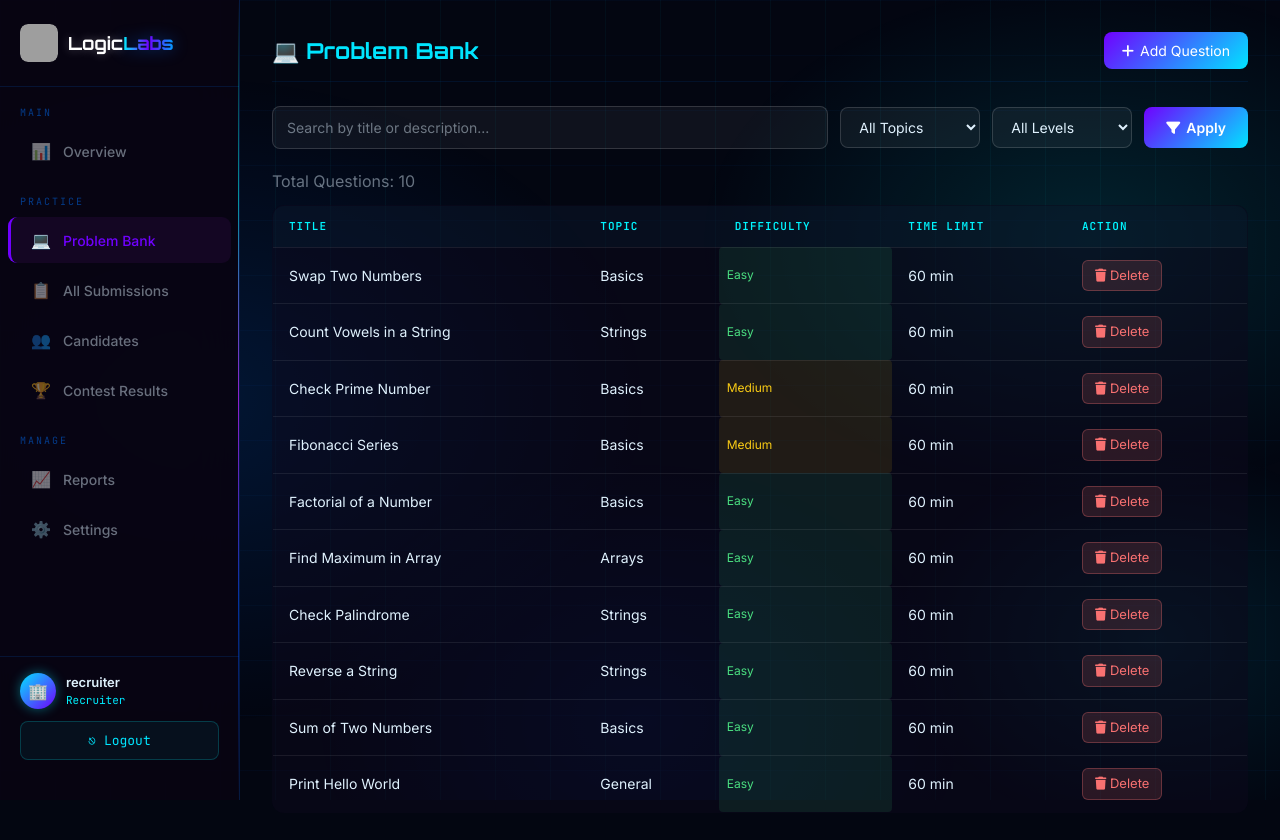
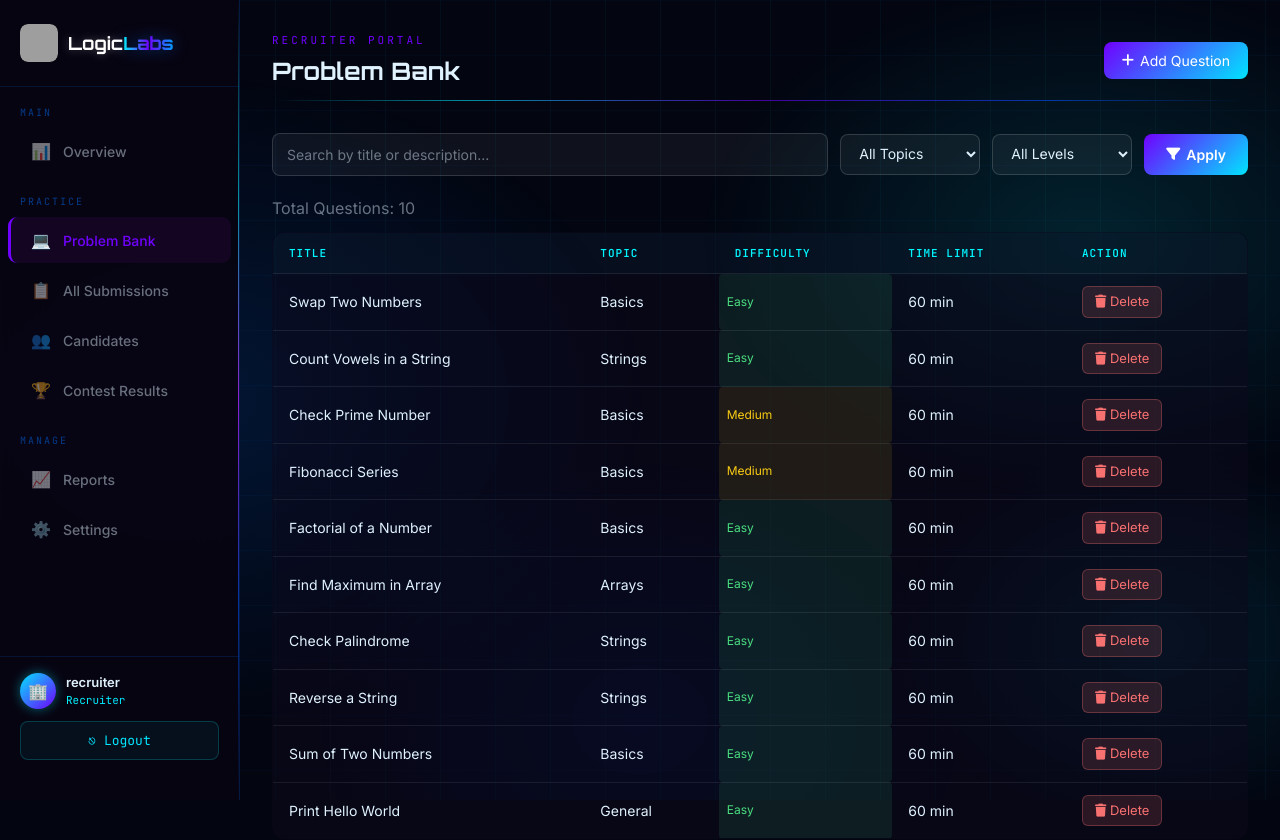
Before and after one commit to Talarisaijoshwika6666/OCAP, a Django app: page /recruiter/problems/ in a window 1280 px wide. Shown: the top 840 px of the page. Before the commit the page ends 812 px from the top, so only its background shows below. Run offline with Django 5.2, Linux system fonts and the light colour scheme; a user stored in the database is signed in; data comes from the database, SQL or seed files in the repository; both versions use the stored data as it was after the commit; grey boxes are pictures that could not be loaded.

Commit message:
up to date

```diff
--- a/templates/recruiter/problems.html
+++ b/templates/recruiter/problems.html
@@ -237,20 +237,42 @@
             z-index: 1;
         }
 
-        .page-header {
+        .topbar {
             display: flex;
+            align-items: center;
             justify-content: space-between;
-            align-items: center;
-            margin-bottom: 24px;
+            margin-bottom: 32px;
+            position: relative;
             padding-bottom: 12px;
-            border-bottom: 1px solid rgba(0, 114, 255, 0.1);
+        }
+
+        .topbar::after {
+            content: '';
+            position: absolute;
+            bottom: 0; left: 0; right: 0;
+            height: 1px;
+            background: linear-gradient(90deg,
+                transparent 0%,
+                var(--neon-blue) 20%,
+                var(--neon-purple) 50%,
+                var(--neon-indigo) 80%,
+                transparent 100%);
+            opacity: 0.6;
         }
 
         .page-title {
+            font-size: 11px;
+            letter-spacing: 3px;
+            color: var(--neon-purple);
+            font-family: var(--font-code);
+        }
+
+        .page-heading {
+            font-size: 24px;
+            font-weight: 700;
+            margin-top: 4px;
             font-family: var(--font-display);
-            font-size: 22px;
-            color: var(--neon-blue);
-            font-weight: 700;
+            color: var(--text-primary);
         }
 
         .btn-neon {
@@ -453,8 +475,13 @@
 
 <!-- Main Content -->
 <div class="main">
-    <div class="page-header">
-        <div class="page-title">💻 Problem Bank</div>
+    <div class="topbar d-flex flex-wrap justify-content-between align-items-center gap-3">
+        <div class="d-flex align-items-center">
+            <div>
+                <div class="page-title">RECRUITER PORTAL</div>
+                <div class="page-heading">Problem Bank</div>
+            </div>
+        </div>
         <div>
             <a href="/recruiter/problems/add/" class="btn-neon"><i class="fa-solid fa-plus"></i> Add Question</a>
         </div>
```
Also changed, not shown: db.sqlite3.
